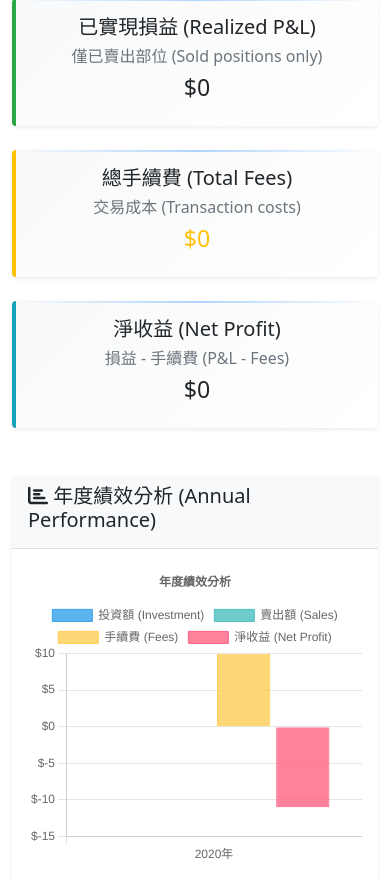
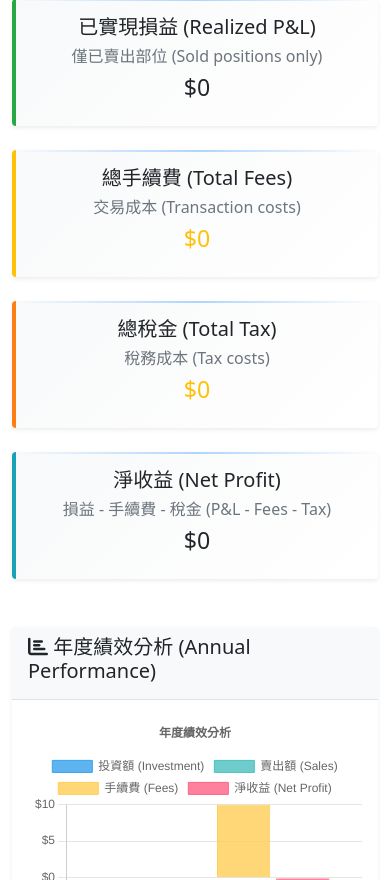
Before and after one commit to zheharry/my-portfolio, a Flask app: page / in a window 390 px wide. Shown: the part 2572-3452 px from the top of the page. Run offline with Flask 3, Linux system fonts and the light colour scheme; tables that the repository leaves empty hold one stand-in row (values such as "Sample post"); data that the repository does not hold is empty.

Commit message:
Add Total Tax display to dashboard summary and update related metrics

```diff
--- a/static/dashboard.js
+++ b/static/dashboard.js
@@ -526,6 +526,7 @@ class PortfolioDashboard {
         realizedPLElement.className = realizedPL >= 0 ? 'gain' : 'loss';
 
         document.getElementById('totalFees').textContent = `NT$${this.formatNumber(summary.total_fees || 0)}`;
+        document.getElementById('totalTax').textContent = `NT$${this.formatNumber(summary.total_taxes || 0)}`;
 
         const netProfit = summary.net_after_fees || 0;
         const netProfitElement = document.getElementById('netProfit');
--- a/templates/index.html
+++ b/templates/index.html
@@ -381,7 +381,7 @@
 
         <!-- Filtered Metrics Row -->
         <div class="row mb-4" id="filteredMetrics">
-            <div class="col-md-3">
+            <div class="col-md">
                 <div class="card summary-card" style="border-left: 4px solid #007bff;">
                     <div class="card-body text-center">
                         <h5 class="card-title">總投資額 (Total Investment)</h5>
@@ -390,7 +390,7 @@
                     </div>
                 </div>
             </div>
-            <div class="col-md-3">
+            <div class="col-md">
                 <div class="card summary-card" style="border-left: 4px solid #28a745;">
                     <div class="card-body text-center">
                         <h5 class="card-title">已實現損益 (Realized P&L)</h5>
@@ -399,7 +399,7 @@
                     </div>
                 </div>
             </div>
-            <div class="col-md-3">
+            <div class="col-md">
                 <div class="card summary-card" style="border-left: 4px solid #ffc107;">
                     <div class="card-body text-center">
                         <h5 class="card-title">總手續費 (Total Fees)</h5>
@@ -408,11 +408,20 @@
                     </div>
                 </div>
             </div>
-            <div class="col-md-3">
+            <div class="col-md">
+                <div class="card summary-card" style="border-left: 4px solid #fd7e14;">
+                    <div class="card-body text-center">
+                        <h5 class="card-title">總稅金 (Total Tax)</h5>
+                        <h6 class="text-muted">稅務成本 (Tax costs)</h6>
+                        <h3 class="text-warning" id="totalTax">$0</h3>
+                    </div>
+                </div>
+            </div>
+            <div class="col-md">
                 <div class="card summary-card" style="border-left: 4px solid #17a2b8;">
                     <div class="card-body text-center">
                         <h5 class="card-title">淨收益 (Net Profit)</h5>
-                        <h6 class="text-muted">損益 - 手續費 (P&L - Fees)</h6>
+                        <h6 class="text-muted">損益 - 手續費 - 稅金 (P&L - Fees - Tax)</h6>
                         <h3 id="netProfit">$0</h3>
                     </div>
                 </div>
```
